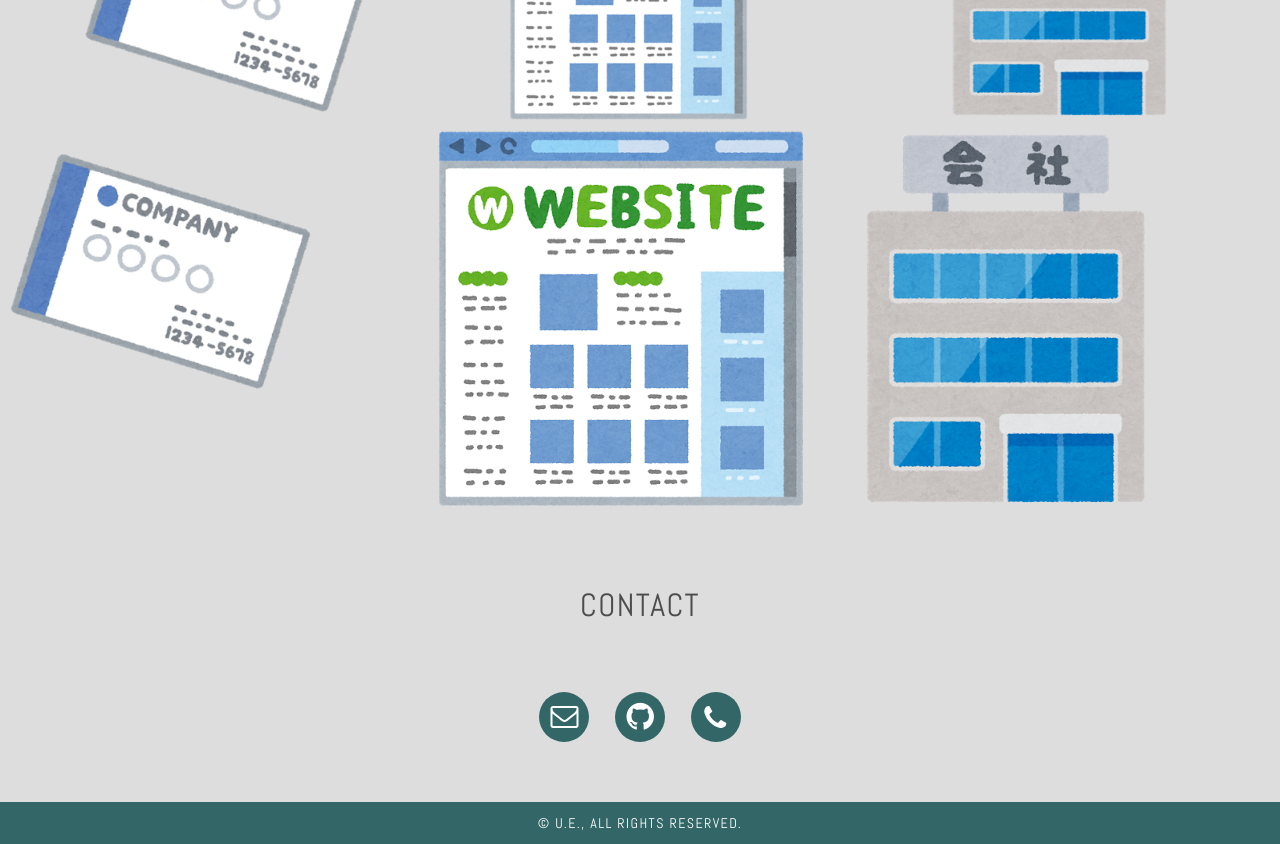
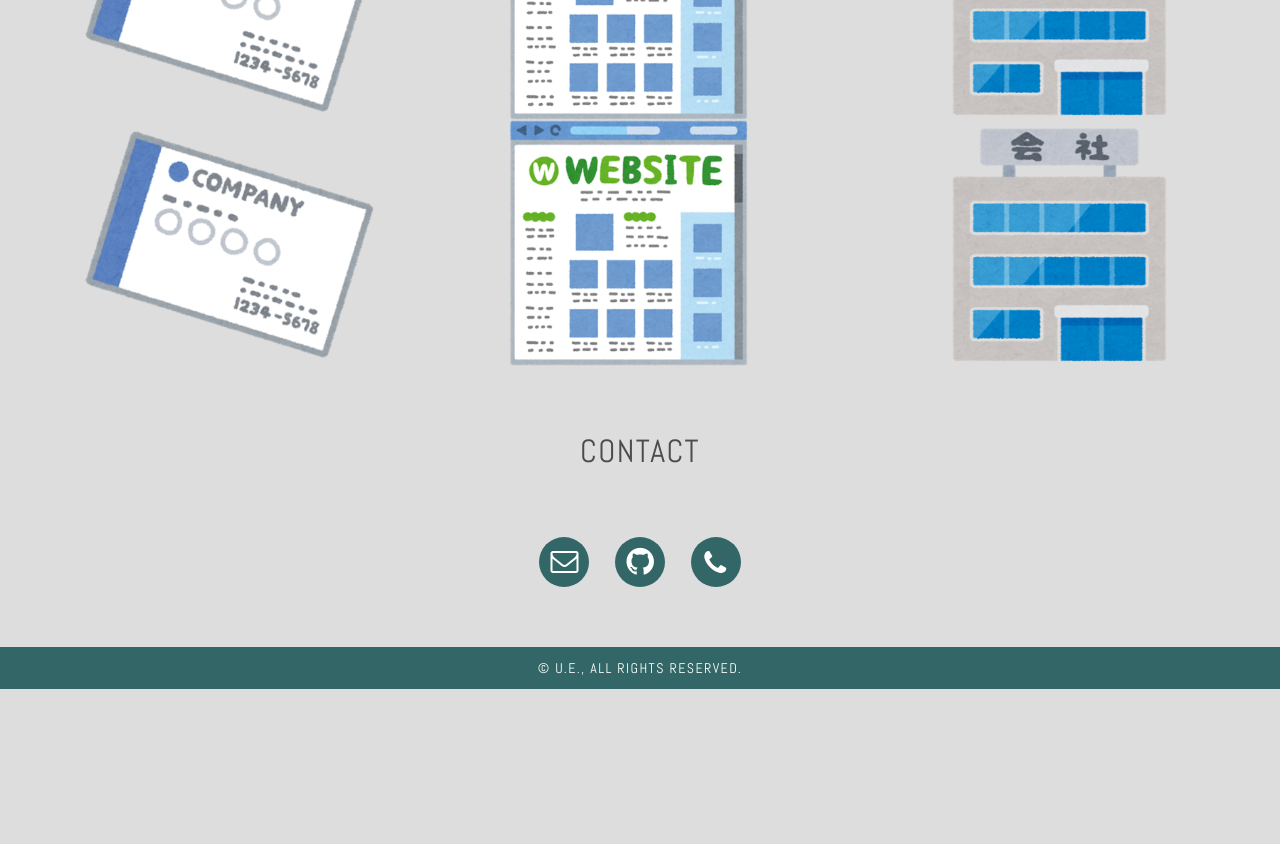
Before and after one commit to hiroki-uema/hiroki-uema.github.io, a plain HTML site: page index.html in a window 1280 px wide. Shown: the part 1540-2384 px from the top of the page. After the commit the page ends 2229 px from the top, so only its background shows below. Drawn offline with nearby package versions, Linux system fonts and the light colour scheme.

Commit message:
画像修正

```diff
--- a/index.html
+++ b/index.html
@@ -128,7 +128,7 @@
         <!-- 課題追加 -->
                 <div class="works-box">
                     <a href="#">
-                        <img src="./images/businesscard.png" alt="きらめき花子様 名刺デザイン" id="ilast_meishi">
+                        <img src="./images/1200x690_businesscard.png" alt="きらめき花子様 名刺デザイン">
                         <div class="works-box-inner">
                             <div class="text-center">
                                 <h3>U.E. 名刺</h3>
@@ -140,7 +140,7 @@
                 </div>
                 <div class="works-box">
                     <a href="#">
-                        <img src="./images/website_normal.png" alt="WordPressオリジナルテーマ">
+                        <img src="./images/1200x690_website_normal.png" alt="WordPressオリジナルテーマ">
                         <div class="works-box-inner">
                             <div class="text-center">
                                 <h3>ブログデザイン</h3>
@@ -152,7 +152,7 @@
                 </div>
                 <div class="works-box">
                     <a href="#">
-                        <img src="./images/building_kaisya_small.png" alt="株式会社きらめき コーポレートサイト様 Webサイトデザイン">
+                        <img src="./images/1200x690_building_kaisya_small.png" alt="株式会社きらめき コーポレートサイト様 Webサイトデザイン">
                         <div class="works-box-inner">
                             <div class="text-center">
                                 <h3>株式会社きらめき コーポレートサイト</h3>
```
